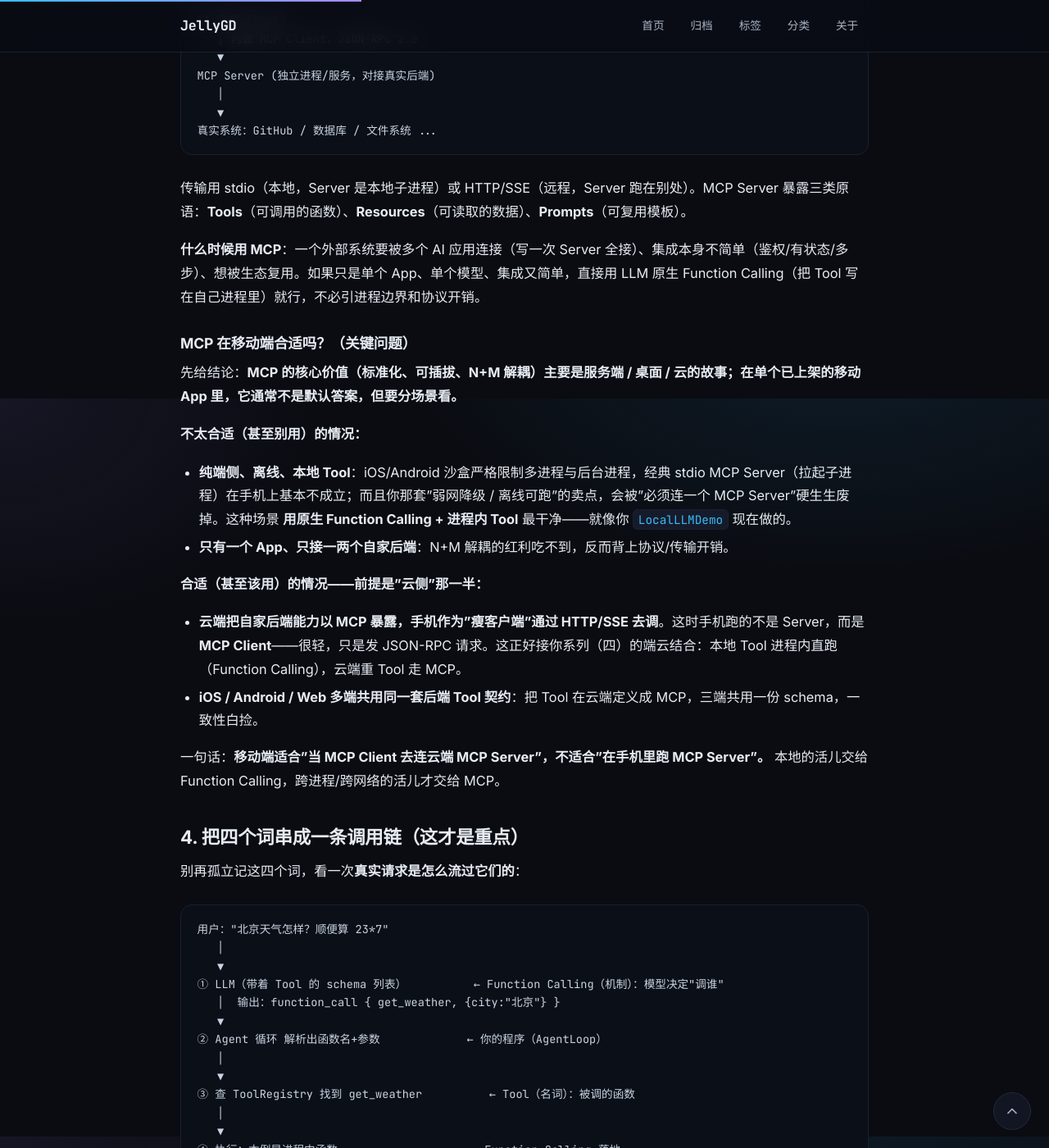
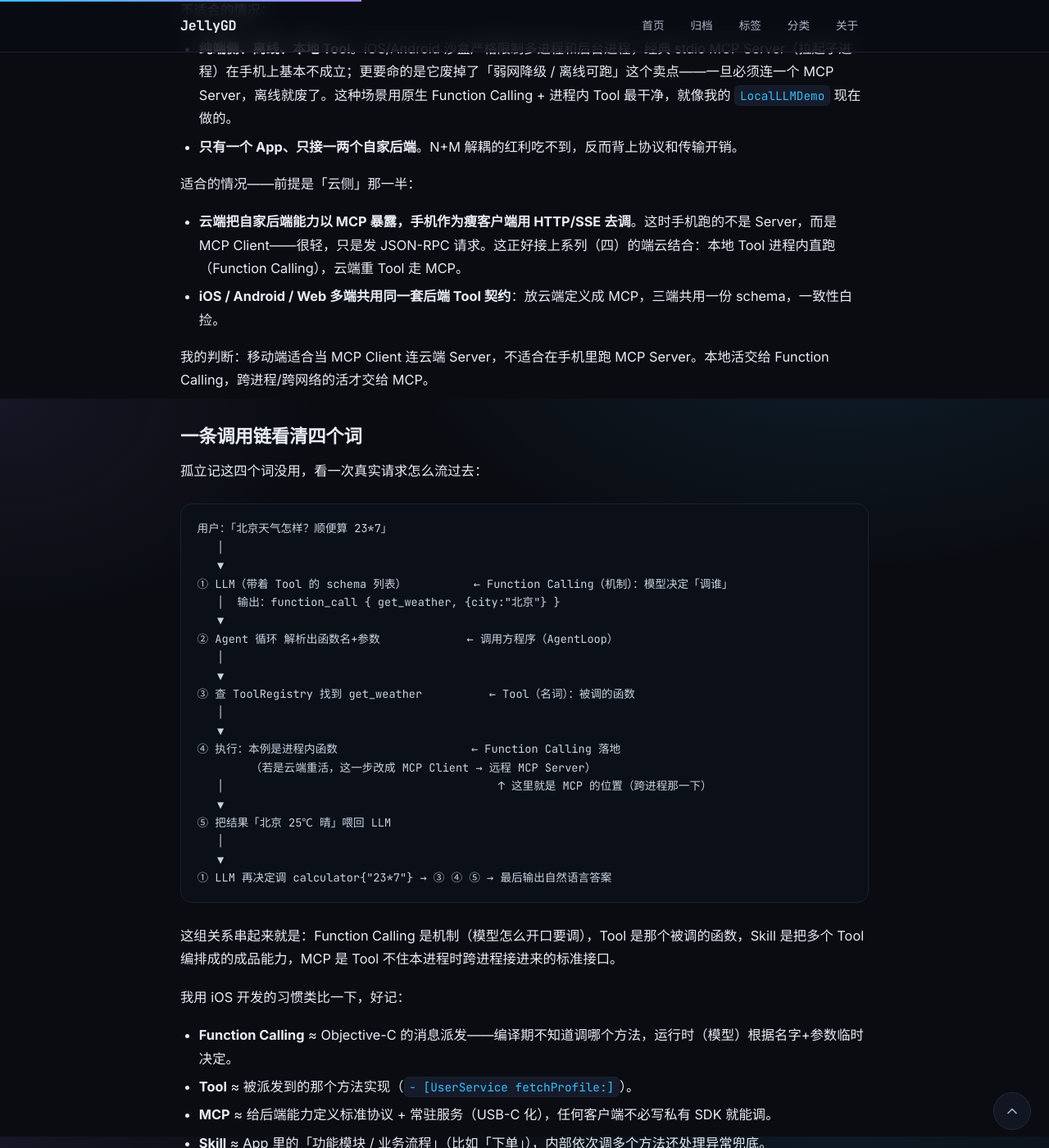
Before and after one commit to JellyGD/jellygd.github.io, a Jekyll site: the page built from _posts/2026-08-06-AI Agent基础概念全景-从Tool到多Agent.md, in a window 1280 px wide and 1400 px high, scrolled down 2214 px. Shown: the whole window at 82% size. Built offline with Jekyll 4.4.1, drawn with Linux system fonts in a browser that asks for light colours; our own code applies the rules of GitHub Pages for plain Markdown files; some of the changed text lies outside the part shown.

Commit message:
docs: 全景篇去 AI 味，改为作者第一人称视角
- 去掉全文「你」对话式称呼与「首先/一句话/收口」等讲解腔
- 改为作者第一人称分享视角（「我博客」「我的 LocalLLMDemo」「我的判断」）
- 图内「你的程序」改为「调用方程序」，保留调用链图/总图/MCP 移动端判断等技术干货

````diff
--- a/_posts/2026-08-06-AI Agent基础概念全景-从Tool到多Agent.md
+++ b/_posts/2026-08-06-AI Agent基础概念全景-从Tool到多Agent.md
@@ -1,54 +1,40 @@
 ---
-title: AI Agent 基础概念全景：Function Calling / Tool / Skill / MCP / Agent / 多 Agent / Workflow 一次讲清
+title: AI Agent 基础概念全景：从 Function Calling 到多 Agent
 ---
 
-> 这是「移动端 AI Agent 学习系列」的**基础篇 / 全景图**。系列（一）~（四）在聊端侧具体怎么落地，这篇先把被反复提到的几个词——MCP、Tool、Skill、Agent、多 Agent、Workflow——在同一张图上摆正。建议你先读这篇建立坐标，再回去看系列会更顺。
+写系列（一）到（四）的时候，MCP、Tool、Skill、Agent、Workflow 这些词反复冒出来。它们都和「扩展 Agent」有关，但不在同一层——不先分清楚，讨论端侧怎么落地就会各说各话。这篇是我自己理清它们关系的笔记，先把坐标摆正，再回看系列会顺很多。
 
-## 先从一个被 buzzword 砸晕的场景说起
+它们第一次被塞进同一句话，通常是这样的：「接个 Agent，搞个 Workflow，再上 MCP，能力不够配几个 Skill。」那句话里，车、发动机、司机、高速、GPS 全混在一起——车是整车，发动机是零件，司机是角色，高速是路径，GPS 是工具，混着说当然乱。
 
-你想给 App 加个"AI 助手"，老板甩来一句："接个 Agent，搞个 Workflow，再上 MCP，能力不够就配几个 Skill。"
-
-你一脸懵。这些词出现在同一句话里，但**根本不在同一层**。就像有人跟你说"买辆车、装个发动机、雇个司机、走高速、用 GPS"——车是整车，发动机是零件，司机是角色，高速是路径，GPS 是工具，混着说当然乱。
-
-所以这篇先给你一张**分层地图**，再把每个词拆开讲。核心论点先立住：
-
-> 这些概念分两层。**Tool / Skill / MCP 是"能力原语"**（Agent 手里的家伙什）；**Agent / 多 Agent / Workflow 是"执行形态"**（谁来决定下一步做什么）。把两层分开，世界就清爽了。
+我的分法是两层：**Tool / Skill / MCP 是能力原语**（Agent 手里的家伙什）；**Agent / 多 Agent / Workflow 是执行形态**（谁来决定下一步做什么）。分两层，世界就清爽了。
 
 ## 一、能力原语：Agent 手里的家伙
 
-这一组最容易混，因为它们都在"扩展 Agent 能力"上，但处在**不同层**。先把最底层、也是你那句话里漏掉的一个词讲清楚——**Function Calling（函数调用）**。它没被提到，却是 Tool / Skill / MCP 三个能成立的前提。
+这组最容易混，因为它们都在「扩展 Agent 能力」上，但处在不同层。先讲最底层、也最容易被漏掉的 **Function Calling**——它没写进那句需求，却是 Tool / Skill / MCP 能成立的前提。
 
-### 0. Function Calling —— 让模型"开口要调函数"的机制（最底层）
+### Function Calling：让模型「开口要调函数」的机制
 
-你给模型一批函数的 schema（名字、参数、描述），模型在生成时如果觉得该调某个函数，就**不再吐自然语言，而是吐一段结构化请求**："我要调 `get_weather`，参数是 `{city: "北京"}`"。你的程序解析这段请求、真正执行函数、把结果再喂回模型，模型据此继续生成。通常一个会话里反复发生——模型调一次、看结果、再调，直到能回答。
+给模型一批函数的 schema（名字、参数、描述），模型生成时如果觉得该调某个函数，就吐一段结构化请求而不是自然语言：「我要调 `get_weather`，参数是 `{city: "北京"}`」。程序解析它、真正执行、把结果喂回去，模型接着生成。一个会话里往往来回好几轮。
 
-一句话：**Function Calling 是"机制 / 动词"，Tool 是"被调的函数 / 名词"**。没有这个机制，Tool 只是一堆死定义；有了它，Tool 才"活"起来被模型驱动。
+Function Calling 是**机制（动词）**，Tool 是那个**被调的函数（名词）**。没这个机制，Tool 就是一堆死定义；有了它，Tool 才被模型驱动起来。
 
-### 1. Tool（工具）—— Function Calling 落地的具体函数
+### Tool：Function Calling 落地的具体函数
 
-Tool 就是一个**带 schema 的函数**：名字、用途、参数结构。它正是 Function Calling 里"被调用的那个函数"。模型根据自然语言输出函数名+参数，运行时再去真正执行。
+Tool 就是带 schema 的函数。它正是 Function Calling 里被调用的那个函数。原子、单一动作，模型自己决定这步调哪个。
 
-例子：`get_weather(city)`、`github_create_issue(title, body)`、MCP 暴露的任何一个 tool。**原子、单一动作**，模型每次要自己决定"现在该调哪个"。
+例子：`get_weather(city)`、`github_create_issue(title, body)`、MCP 暴露的任何一个 tool。我博客里写的 `BabyFoodTool` / `ReminderTool`（带 schema + parser 强校验）就是典型 Tool——两层校验的打法在系列（三）展开过。
 
-你博客里写的 `BabyFoodTool` / `ReminderTool`（带 schema + parser 强校验）就是典型的 Tool——连"两层校验"的打法都已经在系列（三）里讲透了。
+### Skill：用 Tool 搭出来的成品
 
-### 2. Skill（技能）—— 用 Tool 搭出来的成品
+Skill 是更高层的能力包：一套指令 + 串起多个 Tool + 领域知识 + 异常处理。「生成 PDF 报告」「评审一个 PR」「部署到预发」都算。
 
-Skill 是更高层的**能力包**，通常 = 一套指令/提示 + 串起多个 Tool + 领域知识 + 异常处理。例子："生成 PDF 报告"、"评审一个 PR"、"部署到预发"。
+Skill 建在 Tool 之上。Tool 是积木，Skill 是用积木搭的成品。Tool 直接进模型的可调用清单，模型逐次决策；Skill 更像把一套打法加载进上下文，省下模型临时拼装的成本，也把零散 Tool 收成一个语义清晰的能力。在 WorkBuddy 里，Skill 就是一个 `SKILL.md` 打包的能力包，用到时加载进来告诉 Agent 工作流怎么走。
 
-最关键的句：
+### MCP：把 Tool 接到外部系统的标准接口
 
-> **Skill 是建在 Tool 之上的。Tool 是积木，Skill 是用积木搭出来的成品。**
+MCP（Model Context Protocol）是 Anthropic 在 2024 年底开源的协议，给 AI 应用和外部世界（工具、数据、提示模板）之间定一个标准接口。
 
-更细：Tool 直接进模型的"可调用函数清单"，模型逐次决策；Skill 更像"把一套打法加载进上下文"，减少模型临时拼装成本，也把零散 Tool 收拢成一个语义清晰的能力。在 WorkBuddy 里，Skill 就是一个打包好的能力包（`SKILL.md`），用到时加载进来告诉 Agent 工作流怎么走。
-
-### 3. MCP（Model Context Protocol）—— 把 Tool 接到外部系统的标准接口
-
-MCP 是 Anthropic 在 2024 年底开源的**开放协议**，目的就一句：给"AI 应用"和"外部世界（工具、数据、提示模板）"之间定义一个**标准接口**。
-
-注意 MCP 不发明新能力——**它暴露的 Tools，本质就是 Function Calling 的函数；只是这些函数不住在你的进程里，而住在一个独立的 MCP Server 进程/服务里**，由 JSON-RPC 2.0 跨进程调用。所以 MCP ≈ "Function Calling 的跨进程标准化版"。
-
-架构三层：
+它不发明新能力——它暴露的 Tools 本质就是 Function Calling 的函数，只是不住在调用方进程里，而住在一个独立 MCP Server 进程/服务里，由 JSON-RPC 2.0 跨进程调用。**MCP ≈ Function Calling 的跨进程标准化版。**
 
 ```text
 AI 应用 (Host)
@@ -62,34 +48,36 @@
 
 传输用 stdio（本地，Server 是本地子进程）或 HTTP/SSE（远程，Server 跑在别处）。MCP Server 暴露三类原语：**Tools**（可调用的函数）、**Resources**（可读取的数据）、**Prompts**（可复用模板）。
 
-**什么时候用 MCP**：一个外部系统要被多个 AI 应用连接（写一次 Server 全接）、集成本身不简单（鉴权/有状态/多步）、想被生态复用。如果只是单个 App、单个模型、集成又简单，直接用 LLM 原生 Function Calling（把 Tool 写在自己进程里）就行，不必引进程边界和协议开销。
+什么时候值得上 MCP：一个外部系统要被多个 AI 应用连接（写一次 Server 全接）、集成本身不简单（鉴权/有状态/多步）、想被生态复用。如果只是单一 App、单一模型、集成简单，原生 Function Calling 把 Tool 写在自己进程里就够，不必引进程边界和协议开销。
 
-#### MCP 在移动端合适吗？（关键问题）
+#### MCP 在移动端合适吗
 
-先给结论：**MCP 的核心价值（标准化、可插拔、N+M 解耦）主要是服务端 / 桌面 / 云的故事；在单个已上架的移动 App 里，它通常不是默认答案，但要分场景看。**
+它的核心价值——标准化、可插拔、N+M 解耦——主要是服务端、桌面、云的故事。在单个已上架的移动 App 里，它通常不是默认答案，但要分场景看。
 
-**不太合适（甚至别用）的情况：**
-- **纯端侧、离线、本地 Tool**：iOS/Android 沙盒严格限制多进程与后台进程，经典 stdio MCP Server（拉起子进程）在手机上基本不成立；而且你那套"弱网降级 / 离线可跑"的卖点，会被"必须连一个 MCP Server"硬生生废掉。这种场景 **用原生 Function Calling + 进程内 Tool** 最干净——就像你 `LocalLLMDemo` 现在做的。
-- **只有一个 App、只接一两个自家后端**：N+M 解耦的红利吃不到，反而背上协议/传输开销。
+不适合的情况：
 
-**合适（甚至该用）的情况——前提是"云侧"那一半：**
-- **云端把自家后端能力以 MCP 暴露，手机作为"瘦客户端"通过 HTTP/SSE 去调**。这时手机跑的不是 Server，而是 **MCP Client**——很轻，只是发 JSON-RPC 请求。这正好接你系列（四）的端云结合：本地 Tool 进程内直跑（Function Calling），云端重 Tool 走 MCP。
-- **iOS / Android / Web 多端共用同一套后端 Tool 契约**：把 Tool 在云端定义成 MCP，三端共用一份 schema，一致性白捡。
+- **纯端侧、离线、本地 Tool**。iOS/Android 沙盒严格限制多进程和后台进程，经典 stdio MCP Server（拉起子进程）在手机上基本不成立；更要命的是它废掉了「弱网降级 / 离线可跑」这个卖点——一旦必须连一个 MCP Server，离线就废了。这种场景用原生 Function Calling + 进程内 Tool 最干净，就像我的 `LocalLLMDemo` 现在做的。
+- **只有一个 App、只接一两个自家后端**。N+M 解耦的红利吃不到，反而背上协议和传输开销。
 
-一句话：**移动端适合"当 MCP Client 去连云端 MCP Server"，不适合"在手机里跑 MCP Server"。** 本地的活儿交给 Function Calling，跨进程/跨网络的活儿才交给 MCP。
+适合的情况——前提是「云侧」那一半：
 
-### 4. 把四个词串成一条调用链（这才是重点）
+- **云端把自家后端能力以 MCP 暴露，手机作为瘦客户端用 HTTP/SSE 去调**。这时手机跑的不是 Server，而是 MCP Client——很轻，只是发 JSON-RPC 请求。这正好接上系列（四）的端云结合：本地 Tool 进程内直跑（Function Calling），云端重 Tool 走 MCP。
+- **iOS / Android / Web 多端共用同一套后端 Tool 契约**：放云端定义成 MCP，三端共用一份 schema，一致性白捡。
 
-别再孤立记这四个词，看一次**真实请求是怎么流过它们的**：
+我的判断：移动端适合当 MCP Client 连云端 Server，不适合在手机里跑 MCP Server。本地活交给 Function Calling，跨进程/跨网络的活才交给 MCP。
+
+### 一条调用链看清四个词
+
+孤立记这四个词没用，看一次真实请求怎么流过去：
 
 ```text
-用户："北京天气怎样？顺便算 23*7"
+用户：「北京天气怎样？顺便算 23*7」
    │
    ▼
-① LLM（带着 Tool 的 schema 列表）          ← Function Calling（机制）：模型决定"调谁"
+① LLM（带着 Tool 的 schema 列表）          ← Function Calling（机制）：模型决定「调谁」
    │  输出：function_call { get_weather, {city:"北京"} }
    ▼
-② Agent 循环 解析出函数名+参数             ← 你的程序（AgentLoop）
+② Agent 循环 解析出函数名+参数             ← 调用方程序（AgentLoop）
    │
    ▼
 ③ 查 ToolRegistry 找到 get_weather          ← Tool（名词）：被调的函数
@@ -99,27 +87,26 @@
         （若是云端重活，这一步改成 MCP Client → 远程 MCP Server）
    │                                         ↑ 这里就是 MCP 的位置（跨进程那一下）
    ▼
-⑤ 把结果"北京 25℃ 晴"喂回 LLM
+⑤ 把结果「北京 25℃ 晴」喂回 LLM
    │
    ▼
 ① LLM 再决定调 calculator{"23*7"} → ③ ④ ⑤ → 最后输出自然语言答案
 ```
 
-一句话收口这一组：**Function Calling 是机制（模型怎么"开口要调"），Tool 是那个被调的函数，Skill 是把多个 Tool 编排成的成品能力，MCP 是当 Tool 不在本进程时、跨进程/跨网络接进来的标准接口。**
+这组关系串起来就是：Function Calling 是机制（模型怎么开口要调），Tool 是那个被调的函数，Skill 是把多个 Tool 编排成的成品能力，MCP 是 Tool 不住本进程时跨进程接进来的标准接口。
 
-iOS 类比收一下：
-- **Function Calling** ≈ Objective-C 的**消息派发**——你不知道编译期调哪个方法，运行时（模型）根据名字+参数临时决定调哪个。
+我用 iOS 开发的习惯类比一下，好记：
+
+- **Function Calling** ≈ Objective-C 的消息派发——编译期不知道调哪个方法，运行时（模型）根据名字+参数临时决定。
 - **Tool** ≈ 被派发到的那个方法实现（`- [UserService fetchProfile:]`）。
-- **MCP** ≈ 给这个后端能力定义标准协议 + 常驻服务（USB-C 化），任何客户端不必写私有 SDK 就能调。
-- **Skill** ≈ App 里的"功能模块/业务流程"（比如"下单"），内部依次调多个方法还处理异常兜底。
+- **MCP** ≈ 给后端能力定义标准协议 + 常驻服务（USB-C 化），任何客户端不必写私有 SDK 就能调。
+- **Skill** ≈ App 里的「功能模块 / 业务流程」（比如「下单」），内部依次调多个方法还处理异常兜底。
 
 ## 二、执行形态：谁来决定下一步
 
-### 4. Agent —— 自驱的执行者
+### Agent：自驱的执行者
 
-你系列（一）已经定位过：
-
-> **Agent = 能自己决定"下一步做什么"并调用工具去做的程序**，不是"你问一句它答一句"的问答机器人。
+我在系列（一）里给 Agent 下的定义：能自己决定「下一步做什么」并调用工具去做的程序，不是问一句答一句的问答机器人。
 
 ```text
 普通对话：输入 → 模型 → 输出（结束）
@@ -127,52 +114,52 @@
         → 拿到结果 → 模型(再决定) → ... → 输出
 ```
 
-核心就两个字：**自主**。你给目标，它自己拆步骤、自己调 Tool、自己看结果再决定，直到完成或到停止条件。你 `LocalLLMDemo` 里那个 `generate` 循环，就是单 Agent 的心脏。
+核心就两个字：**自主**。给目标，它自己拆步骤、自己调 Tool、自己看结果再决定，直到完成或到停止条件。我的 `LocalLLMDemo` 里那个 `generate` 循环，就是单 Agent 的心脏。
 
 一个东西算不算 Agent，看这几条齐不齐：有目标、能用 Tool、跑循环（多步自驱）、有状态/记忆、能自己停。
 
-### 5. 多 Agent —— 分而治之的团队
+### 多 Agent：分而治之的团队
 
-一个 Agent 啥都干，会出现三个毛病：prompt 巨大、上下文被各种任务污染、没法专精。多 Agent 就是拆成多个各司其职的专员协作。
+一个 Agent 啥都干，会出三个毛病：prompt 巨大、上下文被各种任务污染、没法专精。多 Agent 就是拆成多个各司其职的专员协作。
 
 常见形态：
 
-- **编排者 / 路由器**：一个"组长"Agent 判断派给哪个专员（像 team lead）。
+- **编排者 / 路由器**：一个「组长」Agent 判断派给哪个专员（像 team lead）。
 - **流水线**：A → B → C 顺序交接（研究员交给写手交给审校）。
 - **协作 / 辩论**：一个提方案、一个挑刺、一个综合，用对抗换质量。
 - **共享黑板**：多个 Agent 读写同一份状态。
 
-**什么时候上多 Agent**：任务复杂能分工专精、子任务能并行、需要上下文隔离（不同 Agent 各管各的窗口）、不同子任务想用不同模型/Tool。**什么时候不上**：简单任务硬上是过度设计——协调开销、延迟、成本全上去。单 Agent + 好 Tool + Skill 往往就够了。
+什么时候上多 Agent：任务复杂能分工专精、子任务能并行、需要上下文隔离（不同 Agent 各管各的窗口）、不同子任务想用不同模型/Tool。简单任务硬上是过度设计——协调开销、延迟、成本全上去，单 Agent + 好 Tool + Skill 往往就够了。
 
-### 6. Workflow（工作流）—— 写死步骤的编排骨架
+### Workflow：写死步骤的编排骨架
 
-最容易被和 Agent 搞混，关键区别在\*\*"谁来决定步骤顺序"\*\*：
+它最容易被和 Agent 搞混，区别在**「谁来决定步骤顺序」**：
 
-- **Agent**：步骤是**模型运行时临时决定**的（自驱循环）→ 灵活，但不可完全预测。
-- **Workflow**：步骤是**开发者事先写死**的（声明式 DAG / 状态机）→ 顺序固定，模型最多在固定节点"填空"。
+- **Agent**：步骤是模型运行时临时决定的（自驱循环）→ 灵活，但不可完全预测。
+- **Workflow**：步骤是开发者事先写死的（声明式 DAG / 状态机）→ 顺序固定，模型最多在固定节点「填空」。
 
 ```text
-Workflow（你定死顺序）：
+Workflow（顺序写死）：
   步骤1 总结文档 → 步骤2 翻译 → 步骤3 发 Slack
-  （每步可能调 LLM 或普通服务，但"先总结再翻译再发"是你写死的）
+  （每步可能调 LLM 或普通服务，但「先总结再翻译再发」是写死的）
 
 Agent（模型临场决定）：
   给目标 → 模型自己判断先查哪、再调谁、要不要重试 ...
 ```
 
-Workflow 更像传统的业务流程编排（LangGraph 的图、Temporal、n8n、Dify 的流程，本质都是 DAG）。LLM 在 Workflow 里只是"某个节点上的一个动作"，不是总指挥。
+Workflow 更像传统的业务流程编排（LangGraph 的图、Temporal、n8n、Dify 的流程，本质都是 DAG）。LLM 在 Workflow 里只是某个节点上的一个动作，不是总指挥。
 
-**什么时候用 Workflow**：路径明确、要可复现、要 debug 友好、要便宜可控——稳定生产管线。**什么时候用 Agent**：路径不确定、要应对未知、要临场发挥。现实里大量系统是**混合**的：Workflow 里嵌 Agent 节点（"agentic workflow"）。别被"Agentic"宣传忽悠——诚实判断：**步骤是写死的还是模型选的**。
+什么时候用 Workflow：路径明确、要可复现、要 debug 友好、要便宜可控——稳定生产管线。什么时候用 Agent：路径不确定、要应对未知、要临场发挥。现实里大量系统是**混合**的：Workflow 里嵌 Agent 节点（agentic workflow）。别被「Agentic」宣传忽悠——诚实地问一句：步骤是写死的还是模型选的。
 
-iOS 类比收一下这一组：
+iOS 开发的习惯类比这一组：
 
-- **Agent** ≈ 能自己跑完用户意图的独立服务/模块，内部有循环（读状态→决策→调接口→看结果→再决策），不用你一步步指挥。普通 API 调用 / ChatBot = 调一次返一次，没有"自己接着干"的循环。
+- **Agent** ≈ 能自己跑完用户意图的独立服务/模块，内部有循环（读状态→决策→调接口→看结果→再决策），不用一步步指挥。普通 API 调用 / ChatBot = 调一次返一次，没有「自己接着干」的循环。
 - **多 Agent** ≈ 微服务架构里多个各司其职的服务，由编排服务或消息总线协调，而不是一个巨无霸服务什么都干。
-- **Workflow** ≈ 你写的固定业务流程/状态机（"下单流程"：校验→锁库存→支付→发通知），每步可能调 LLM 或普通服务，但顺序你定死，不是 LLM 临场决定。
+- **Workflow** ≈ 开发者写的固定业务流程/状态机（「下单流程」：校验→锁库存→支付→发通知），每步可能调 LLM 或普通服务，但顺序写死，不是 LLM 临场决定。
 
 ## 三、总图：把六个数在同一张图上
 
-前面两组合起来，就是完整的坐标系：
+两组合起来，就是完整的坐标系：
 
 ```text
                     ┌─────────────────────────────┐
@@ -195,7 +182,7 @@
            └─────────────────┘
 ```
 
-对应关系一句话收口：
+对应关系：
 
 - **Tool** = 原子动作，Agent 在循环里调它。
 - **Skill** = 用 Tool 搭出来的成品能力。
@@ -204,18 +191,18 @@
 - **Agent** = 自驱执行者，用 Tool（常经 MCP）+ Skill 跑闭环。
 - **多 Agent** = 多个 Agent 由 Workflow/Orchestrator 协调，分而治之。
 
-## 四、一句话判断尺
+## 四、一个判断尺
 
-全篇可以压成一句你随时能用的判断：
+全篇压成一句我随时会问自己的话：
 
-> **"下一步谁决定？"**
+> **「下一步谁决定？」**
 >
-> - 你写死的 → **Workflow**
+> - 我写死的 → **Workflow**
 > - 模型临场选的 → **Agent**
 > - 多个模型各自选、有人协调的 → **多 Agent**
 
-而 Function Calling / Tool / Skill / MCP 不抢"决定权"——它们是 Agent 和 Workflow **手里用的家伙什**：Function Calling 是"模型怎么开口要调函数"的机制，Tool 是那个被调的函数（积木），Skill 是用积木搭的成品，MCP 是把积木接到外部系统的标准水管（当函数不住在本进程时）。
+Function Calling / Tool / Skill / MCP 不抢「决定权」——它们是 Agent 和 Workflow 手里用的家伙什：Function Calling 是「模型怎么开口要调函数」的机制，Tool 是那个被调的函数（积木），Skill 是用积木搭的成品，MCP 是把积木接到外部系统的标准水管（当函数不住在本进程时）。
 
 ---
 
-回到你的学习系列：系列（一）定义 Agent、系列（二）聊端侧体验（本质是一条 Workflow 化的体验管线）、系列（三）讲生成可控性（给 Agent 的输出套上 Skill 级的打法）、系列（四）讲端云结合（决定 Tool/模型在端还是云）。这篇全景图，就是把这些散点连成一张网的坐标。
+系列（一）定义 Agent、系列（二）聊端侧体验（本质是一条 Workflow 化的体验管线）、系列（三）讲生成可控性（给 Agent 的输出套上 Skill 级的打法）、系列（四）讲端云结合（决定 Tool/模型在端还是云）。这篇全景图，是把这些散点连成一张网的坐标。
````
